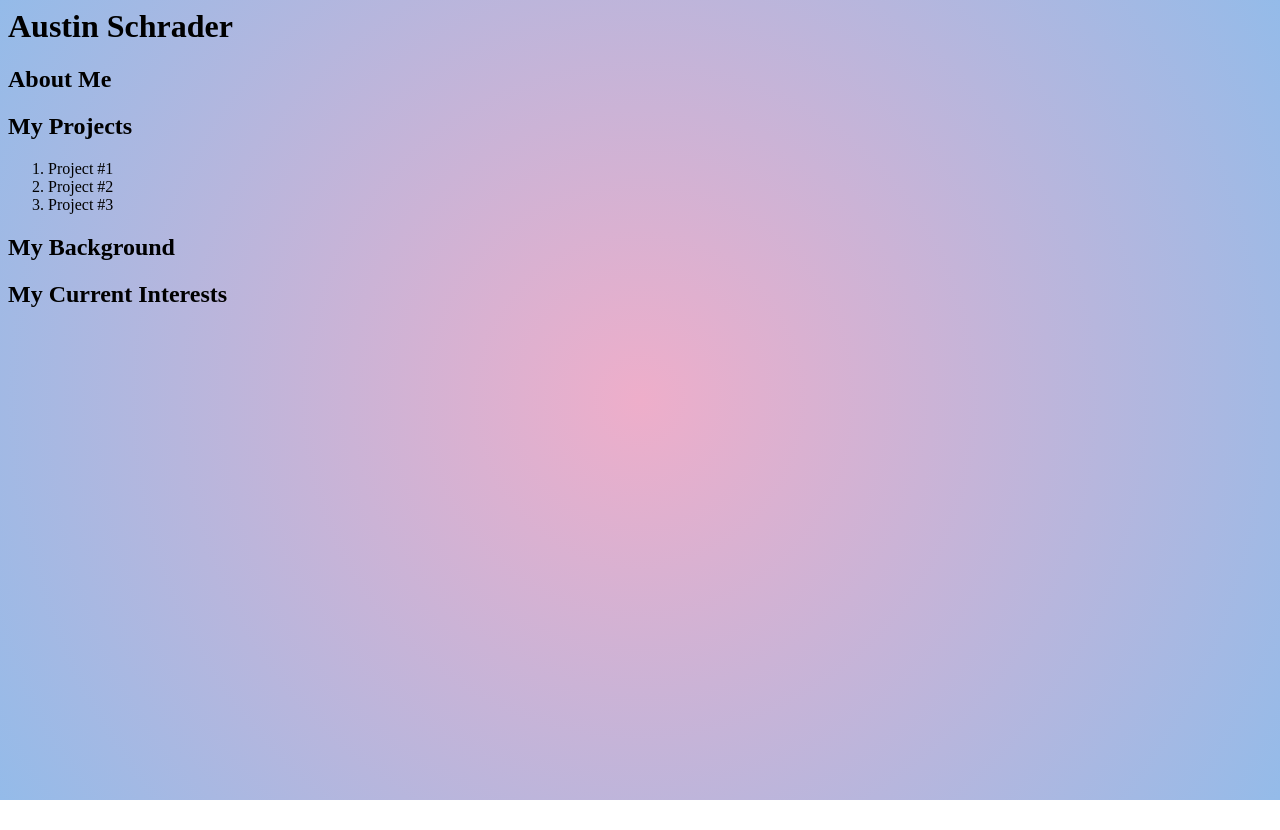
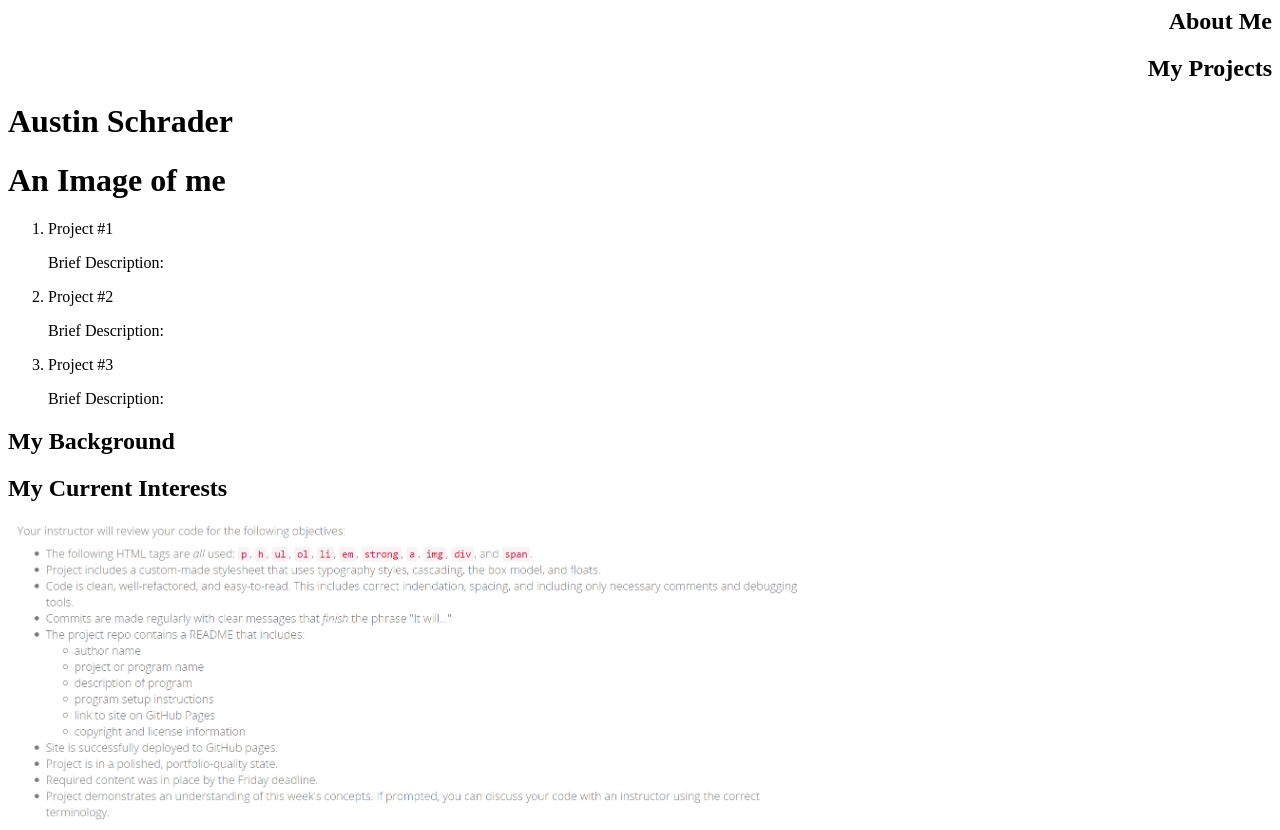
Before and after one commit to austinschrader/friday-project, a plain HTML site: page index.html in a window 1280 px wide. Before the commit the page ends 800 px from the top, so only its background shows below. Drawn offline with Linux system fonts and the light colour scheme.

Commit message:
Add the nav-bar rough draft

```diff
--- a/css/styles.css
+++ b/css/styles.css
@@ -1,8 +1,8 @@
-body {
-	background: rgb(238, 174, 202);
-	background: radial-gradient(
-		circle,
-		rgba(238, 174, 202, 1) 0%,
-		rgba(148, 187, 233, 1) 100%
-	);
+img {
+	height: 300px;
 }
+
+.nav-bar li {
+	list-style-type: none;
+	text-align: right;
+}
--- a/index.html
+++ b/index.html
@@ -4,15 +4,26 @@
 		<link href="css/styles.css" rel="stylesheet" type="text/css" />
 	</head>
 	<body>
+		<!-- Nav Bar -->
+		<ul class="nav-bar">
+			<li><h2>About Me</h2></li>
+			<li><h2>My Projects</h2></li>
+		</ul>
+
 		<h1>Austin Schrader</h1>
-		<h2>About Me</h2>
-		<h2>My Projects</h2>
+		<h1>An Image of me</h1>
+
 		<ol>
 			<li>Project #1</li>
+			<p>Brief Description:</p>
 			<li>Project #2</li>
+			<p>Brief Description:</p>
 			<li>Project #3</li>
+			<p>Brief Description:</p>
 		</ol>
 		<h2>My Background</h2>
 		<h2>My Current Interests</h2>
+
+		<img src="img/requirements.PNG" />
 	</body>
 </html>
```
Also changed, not shown: img/requirements.PNG (added).
